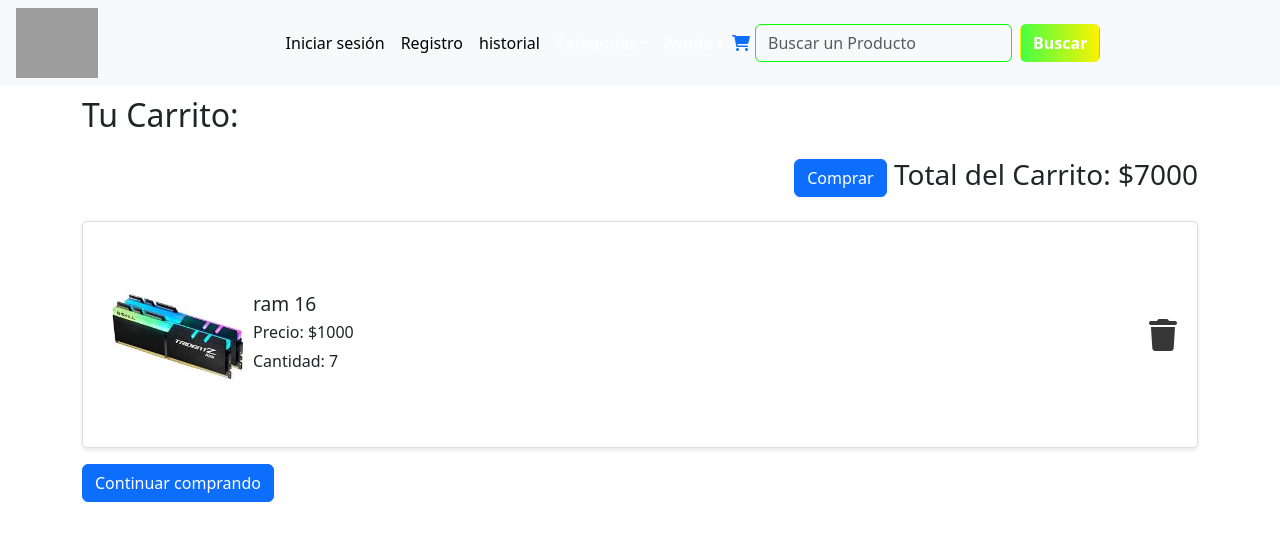
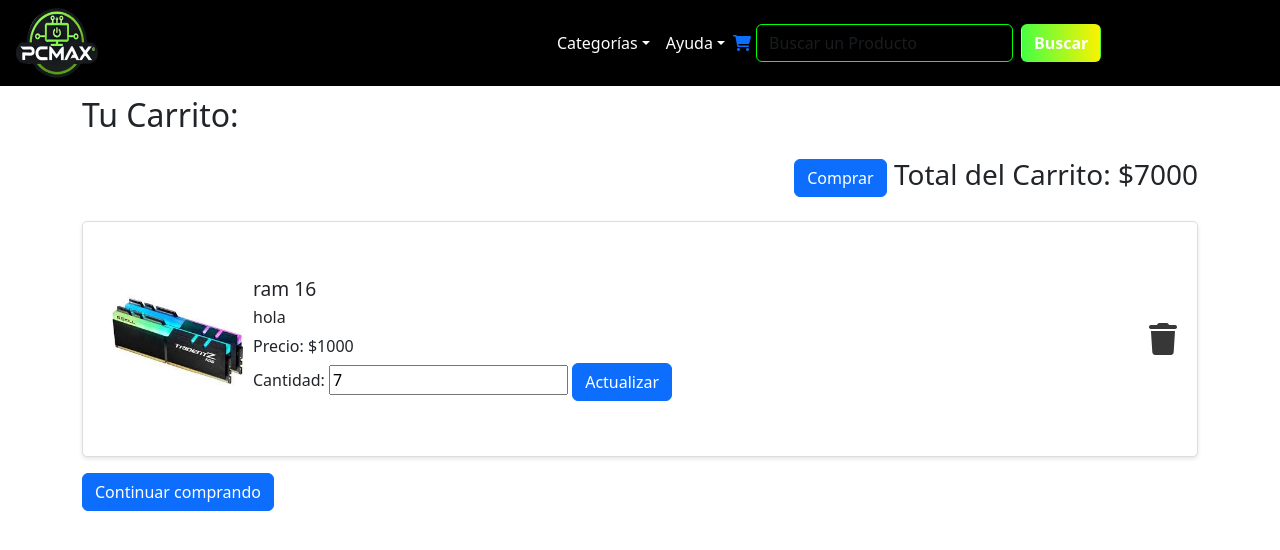
Before and after one commit to BrandonLCC/PcMax, a Django app: page /carro_compra/ in a window 1280 px wide. Shown: the top 550 px of the page. Run offline with Django 4.2, Linux system fonts and the light colour scheme; a user stored in the database is signed in; data comes from the database, SQL or seed files in the repository; both versions use the stored data as it was after the commit; some libraries are stand-ins or nearby versions; grey boxes are pictures that could not be loaded.

Commit message:
commit 22/10

```diff
--- a/PcMax/store/form.py
+++ b/PcMax/store/form.py
@@ -24,3 +24,8 @@ class CarritoProductoForm(forms.ModelForm):
 
 class CantidadProductoForm(forms.Form):
     cantidad = forms.IntegerField(min_value=1, initial=1, label='Cantidad')
+
+
+
+class CantidadProductoForm(forms.Form):
+    cantidad = forms.IntegerField(min_value=1, label='Cantidad')
--- a/PcMax/store/models.py
+++ b/PcMax/store/models.py
@@ -51,3 +51,9 @@ class Contacto(models.Model):
 
 def __str__(self):
     return self.nombre_producto
+
+
+class ElementoCarrito(models.Model):
+    carrito = models.ForeignKey(Carrito, on_delete=models.CASCADE)
+    producto = models.ForeignKey(Producto, on_delete=models.CASCADE)
+    cantidad = models.PositiveIntegerField(default=1)
--- a/PcMax/store/templates/carro_compra.html
+++ b/PcMax/store/templates/carro_compra.html
@@ -1,4 +1,3 @@
-
 {% load bootstrap5 %}
 {% load static %}
 
@@ -8,22 +7,19 @@
 <head>
     <meta charset="UTF-8">
     <meta name="viewport" content="width=device-width, initial-scale=1.0">
-    <link rel="icon" href="">
+    <link rel="icon" href="{% static 'images/favicon.ico' %}">
     <title>Tu Carrito</title>
 
     {% bootstrap_css %}
-    <link rel="stylesheet" href="">
     <link rel="stylesheet" href="https://cdnjs.cloudflare.com/ajax/libs/font-awesome/6.0.0-beta3/css/all.min.css">
-
     <link rel="stylesheet" href="{% static 'css/carro_compra.css' %}">
 </head>
 
-
 <body>
 
-    <nav class="navbar navbar-expand-lg bg-body-tertiary" style="background-color: #000000;">
+    <nav class="navbar navbar-expand-lg" style="background-color: #000;">
         <div>
-          <img src=" {% static './images/logo-empresa.jpg '%}"  class="logo-PcMax ms-3" alt="...">
+            <img src="{% static 'images/logo-empresa.jpg' %}" class="logo-PcMax ms-3" alt="Logo PcMax">
         </div>
         <div class="container-fluid">
             <button class="navbar-toggler" type="button" data-bs-toggle="collapse" data-bs-target="#navbarTogglerDemo02" aria-controls="navbarTogglerDemo02" aria-expanded="false" aria-label="Toggle navigation">
@@ -35,53 +31,61 @@
                     <li class="nav-item">
                         <a class="nav-link active" aria-current="page" href="#">Iniciar sesión</a>
                     </li>
-
                     <li class="nav-item">
-                  <a class="nav-link active" aria-disabled="true">Registro</a>
+                        <a class="nav-link active" href="#">Registro</a>
+                    </li>
+                    <li class="nav-item">
+                        <a class="nav-link active" href="#">Historial</a>
                     </li>
 
-                <li class="nav-item">
-                  <a class="nav-link active" aria-disabled="true">historial</a>
-                </li>
-                <!-- DROP CATEGORIAS-->
+                    <!-- Dropdown de Categorías -->
                     <li class="nav-item dropdown">
-                  <a class="nav-link dropdown-toggle" data-bs-toggle="dropdown" href="#" role="button" aria-expanded="false">Categorias</a>
+                        <a class="nav-link dropdown-toggle" data-bs-toggle="dropdown" href="#" role="button" aria-expanded="false">Categorías</a>
                         <ul class="dropdown-menu">
-
                             <li><a class="dropdown-item" href="{% url 'lista_productos' %}?id_categoria_producto=1">Laptops</a></li>
-                    <li><a class="dropdown-item" href="{% url 'lista_productos' %}?id_categoria_producto=2">PC gamers</a></li>
+                            <li><a class="dropdown-item" href="{% url 'lista_productos' %}?id_categoria_producto=2">PC Gamers</a></li>
                             <li><a class="dropdown-item" href="{% url 'lista_productos' %}?id_categoria_producto=3">Celulares</a></li>
                             <li><hr class="dropdown-divider"></li>
                             <li><a class="dropdown-item" href="#">Todos los productos</a></li>
-                  </uli><a class="dropdown-item" href="{% url 'contacto_cliente' %}">Contactanos</a></li>
+                        </ul>
+                    </li>
+
+                    <!-- Dropdown de Ayuda -->
+                    <li class="nav-item dropdown">
+                        <a class="nav-link dropdown-toggle" data-bs-toggle="dropdown" href="#" role="button" aria-expanded="false">Ayuda</a>
+                        <ul class="dropdown-menu">
+                            <li><a class="dropdown-item" href="{% url 'contacto_cliente' %}">Contáctanos</a></li>
                             <li><a class="dropdown-item" href="{% url 'guia_tutorial' %}">Guías y tutoriales</a></li>
                         </ul>
                     </li>
-                <li class="nav-item dropdown">
-                    <a class="nav-link dropdown-toggle" data-bs-toggle="dropdown" href="#" role="button" aria-expanded="false">Ayuda</a>
-                    <ul class="dropdown-menu">
-                      <li><a class="dropdown-item" href="{% url 'contacto_cliente' %}">Contactanos</a></li>
-                      <li><a class="dropdown-item" href="{% url 'guia_tutorial' %}">Guías y tutoriales</a></li>
-                    </ul>
-                  </li>
+
+                    <!-- Icono del Carrito -->
                     <li class="nav-item">
                         <a href="{% url 'carro_compra' %}"><i class="fa-solid fa-cart-shopping"></i></a>
-
                     </li>
 
+                    <!-- Barra de búsqueda -->
                     <form class="from-buscar d-flex" role="search">
-                  <input class="form-control me-2"  type="search" placeholder="Buscar un Producto" aria-label="Search">
-                  <button class="btn btn-buscar " style="background: linear-gradient(85deg, #44ff44, #fff200);" type="submit">Buscar</button>
+                        <input class="form-control me-2" type="search" placeholder="Buscar un Producto" aria-label="Search">
+                        <button class="btn btn-buscar" style="background: linear-gradient(85deg, #44ff44, #fff200);" type="submit">Buscar</button>
                     </form>
                 </ul>
             </div>
         </div>
     </nav>
+
+
     <br><br><br><br>
+
+
     <div class="container">
         <h2>Tu Carrito:</h2>
 
-        <h3 class="my-4 text-end"><a href="#" class="btn btn-primary">Comprar</a> <span></span>Total del Carrito: ${{ total_carrito }}</h3>
+        <h3 class="my-4 text-end">
+            <a href="#" class="btn btn-primary">Comprar</a>
+            <span>Total del Carrito: ${{ total_carrito }}</span>
+        </h3>
+
         <ul class="carrito-lista">
             {% for elemento in elementos %}
             <li class="carrito-item">
@@ -89,27 +93,57 @@
 
                 <div class="product-details">
                     <h3>{{ elemento.producto.nombre_producto }}</h3>
-                    <p>{{ elemento.producto.characteristics }}</p>
+                    <p>{{ elemento.producto.descripcion_producto }}</p>
                     <p>Precio: ${{ elemento.producto.precio_producto }}</p>
-                    <p>Cantidad: {{ elemento.cantidad }}</p>
 
+                    <!-- Formulario para modificar la cantidad -->
+                    <form method="post" action="{% url 'modificar_cantidad_carrito' elemento.id %}">
+                        {% csrf_token %}
+                        <label for="cantidad">Cantidad:</label>
+                        <input type="number" id="cantidad" name="cantidad" value="{{ elemento.cantidad }}" min="1" required>
+                        <button class="btn btn-primary" type="submit">Actualizar</button>
+                    </form>
                 </div>
+                {% if messages %}
+                <div class="alert alert-primary">
+                    <ul>
+                        {% for message in messages %}
+                            <li >{{ message }}</li>
+                        {% endfor %}
+                    </ul>
+                </div>
+            {% endif %}
+
+
+                <!-- Enlace para eliminar del carrito -->
                 <a href="{% url 'eliminar_del_carrito' elemento.id %}" class="eliminar">
                     <i class="fa fa-trash"></i>
                 </a>
             </li>
             {% endfor %}
+
             {% if elementos|length == 0 %}
-            <li class="carrito-item" >
+            <li class="carrito-item">
                 <h4>No hay productos en tu carrito</h4>
             </li>
             {% endif %}
         </ul>
+
         <a href="/" class="btn btn-primary">Continuar comprando</a>
-
     </div>
 
     {% bootstrap_javascript %}
+
+
+    <script>
+      setTimeout(function() {
+          const alert = document.querySelector('.alert');
+          if (alert) {
+              alert.classList.remove('show');
+              alert.classList.add('fade');
+          }
+      }, 1000); // Desaparece después de 5 segundos
+  </script>
 </body>
 
 </html>
--- a/PcMax/store/urls.py
+++ b/PcMax/store/urls.py
@@ -12,5 +12,7 @@ urlpatterns = [
      path('agregar/<int:producto_id>/', views.agregar_al_carrito, name='agregar_al_carrito'),
      path('eliminar_del_carrito/<int:elemento_id>/', views.eliminar_del_carrito, name='eliminar_del_carrito'),
      path('contacto/', views.contacto_cliente  , name='contacto_cliente'),
-     path('guia_y_tutorial/', views.guia_tutorial, name='guia_tutorial')
+     path('guia_y_tutorial/', views.guia_tutorial, name='guia_tutorial'),
+       path('carro/modificar/<int:elemento_id>/', views.modificar_cantidad_carrito, name='modificar_cantidad_carrito'),
+
    ]
--- a/PcMax/store/views.py
+++ b/PcMax/store/views.py
@@ -1,3 +1,5 @@
+from django.contrib import messages
+
 from django.shortcuts import render, redirect
 from .models import Producto, Carrito , CarritoProducto as ElementoCarrito
 from django.db import connection
@@ -107,3 +109,29 @@ def eliminar_del_carrito(request, elemento_id):
     elemento = get_object_or_404(ElementoCarrito, id=elemento_id)
     elemento.delete()
     return redirect('carro_compra')
+
+
+#agregar modificar cantidad de stock producto
+
+
+
+def modificar_cantidad_carrito(request, elemento_id):
+    elemento = get_object_or_404(ElementoCarrito, id=elemento_id)
+    if request.method == 'POST':
+        form = CantidadProductoForm(request.POST)
+        if form.is_valid():
+            cantidad = form.cleaned_data['cantidad']
+
+            # Verifica que la cantidad solicitada no exceda el stock disponible
+            if cantidad > elemento.producto.cantidad_producto:
+                messages.error(request, 'La cantidad solicitada excede el stock disponible.')
+            else:
+                elemento.cantidad = cantidad
+                elemento.save()
+                messages.success(request, 'Cantidad actualizada correctamente.')
+                return redirect('carro_compra')
+    else:
+        form = CantidadProductoForm(initial={'cantidad': elemento.cantidad})
+
+    # Si el formulario no es válido, redirige a la misma página del carrito
+    return redirect('carro_compra')
```
Also changed, not shown: PcMax/store/templates/modificar_cantidad_carrito.html (added, +19 -0 lines), PcMax/db.sqlite3, PcMax/media/producto/ram.png (added), PcMax/store/migrations/0014_elementocarrito.py (added). Lines whose indentation alone changed are shown as unchanged.
